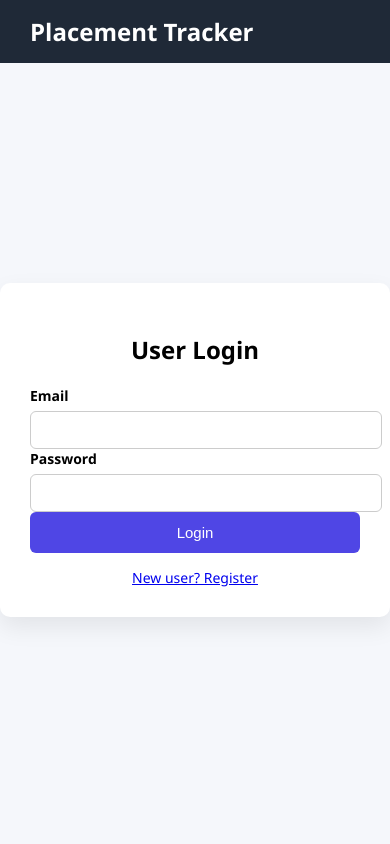
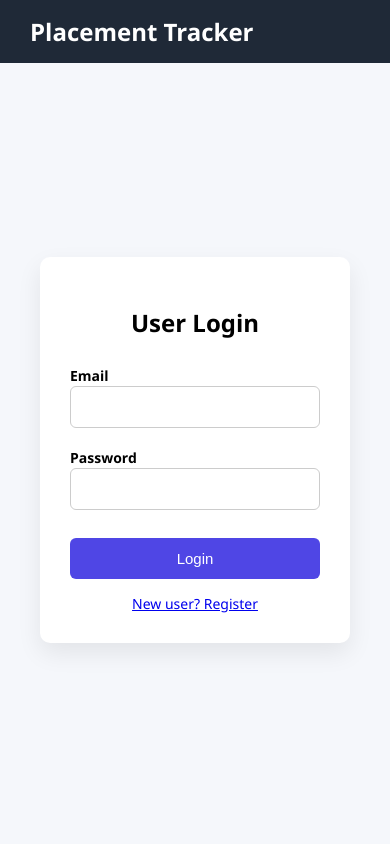
Before and after one commit to SSD1807/placement-tracker, a Flask app: page /login in a window 390 px wide. Run offline with Flask 3, Linux system fonts and the light colour scheme.

Commit message:
UI polish: responsive auth cards and CSS cleanup

```diff
--- a/static/style.css
+++ b/static/style.css
@@ -1,11 +1,17 @@
 /* =========================================================
-   GLOBAL
+   GLOBAL RESET & BASE
 ========================================================= */
+* {
+    box-sizing: border-box;
+}
+
 body {
     font-family: "Segoe UI", sans-serif;
     background-color: #f5f7fb;
     margin: 0;
     padding: 0;
+    width: 100%;
+    overflow-x: hidden;
 }
 
 /* =========================================================
@@ -36,38 +42,39 @@ body {
 }
 
 /* =========================================================
-   PAGE LAYOUT / CARDS
+   PAGE CONTAINERS
 ========================================================= */
-.page-container {
+.page-container,
+.auth-page {
+    min-height: calc(100vh - 70px);
     display: flex;
     justify-content: center;
     align-items: center;
-    min-height: 100vh;
+    padding: 20px;
 }
 
+/* =========================================================
+   CARD
+========================================================= */
 .card {
     background: #ffffff;
     padding: 30px;
-    width: 400px;
+    width: 100%;
+    max-width: 420px;
     border-radius: 10px;
     box-shadow: 0 10px 25px rgba(0,0,0,0.08);
+    margin: 20px;
 }
 
 .card h2 {
-    margin-bottom: 20px;
+    margin-bottom: 25px;
     text-align: center;
 }
 
 /* =========================================================
    FORMS
 ========================================================= */
-.form-group {
-    margin-bottom: 15px;
-}
-
 label {
-    display: block;
-    margin-bottom: 6px;
     font-weight: 600;
     font-size: 14px;
 }
@@ -76,7 +83,7 @@ input,
 select,
 button {
     width: 100%;
-    padding: 10px;
+    padding: 12px;
     border-radius: 6px;
     border: 1px solid #ccc;
     font-size: 14px;
@@ -98,7 +105,6 @@ button,
     border: none;
     cursor: pointer;
     font-size: 15px;
-    padding: 12px;
     border-radius: 6px;
 }
 
@@ -107,9 +113,8 @@ button:hover,
     background-color: #4338ca;
 }
 
-.back-link,
-.link {
-    display: block;
+.link,
+.back-link {
     margin-top: 15px;
     text-align: center;
     color: #4f46e5;
@@ -117,9 +122,33 @@ button:hover,
     font-size: 14px;
 }
 
-.back-link:hover,
-.link:hover {
+.link:hover,
+.back-link:hover {
     text-decoration: underline;
+}
+
+/* =========================================================
+   AUTH CARD (LOGIN / REGISTER)
+========================================================= */
+.auth-card {
+    display: flex;
+    flex-direction: column;
+    align-items: center;
+}
+
+.auth-card form {
+    width: 100%;
+    display: flex;
+    flex-direction: column;
+    gap: 18px;
+}
+
+.auth-card button {
+    margin-top: 10px;
+}
+
+.auth-card h2 {
+    text-align: center;
 }
 
 /* =========================================================
@@ -172,8 +201,12 @@ tr:hover {
 /* =========================================================
    DEADLINE HIGHLIGHTING
 ========================================================= */
+tr.soon {
+    background-color: #fff7ed;
+}
+
 tr.urgent {
-    background-color: #fff3cd;
+    background-color: #fee2e2;
 }
 
 tr.expired {
@@ -186,7 +219,7 @@ tr.expired {
 }
 
 /* =========================================================
-   BADGES (PLACEMENT / INTERNSHIP)
+   BADGES
 ========================================================= */
 .badge {
     padding: 4px 10px;
@@ -207,15 +240,8 @@ tr.expired {
 }
 
 /* =========================================================
-   EMPTY STATES
+   ACTION BUTTONS
 ========================================================= */
-.empty-text {
-    margin-top: 20px;
-    color: #6b7280;
-    font-size: 14px;
-}
-
-/* ---------- ACTION BUTTONS ---------- */
 .btn-edit {
     background-color: #2563eb;
     color: white;
@@ -243,22 +269,42 @@ tr.expired {
     background-color: #b91c1c;
 }
 
-/* ---------- ROW HIGHLIGHT ---------- */
-tr.soon {
-    background-color: #fff7ed;
+/* =========================================================
+   EMPTY STATE
+========================================================= */
+.empty-text {
+    margin-top: 20px;
+    color: #6b7280;
+    font-size: 14px;
 }
 
-tr.urgent {
-    background-color: #fee2e2;
-}
-/* ---------- AUTH PAGE CENTERING ---------- */
-.auth-page {
-    min-height: calc(100vh - 70px);
-    display: flex;
-    justify-content: center;
-    align-items: center;
+/* =========================================================
+   RESPONSIVE
+========================================================= */
+@media (max-width: 768px) {
+    table {
+        font-size: 13px;
+    }
+
+    th,
+    td {
+        padding: 8px;
+    }
+
+    .dashboard-container {
+        padding: 10px;
+    }
 }
 
-.auth-card {
-    width: 420px;
+@media (max-width: 600px) {
+    .dashboard-header {
+        flex-direction: column;
+        align-items: flex-start;
+        gap: 10px;
+    }
+
+    .add-btn {
+        width: 100%;
+        text-align: center;
+    }
 }
--- a/templates/add_application.html
+++ b/templates/add_application.html
@@ -29,6 +29,7 @@
       <div class="form-group">
         <label>Stage</label>
         <select name="stage" required>
+          <option>Applied</option>
           <option>Last Date to Apply</option>
           <option>Online Test</option>
           <option>GD</option>
--- a/templates/login.html
+++ b/templates/login.html
@@ -15,11 +15,15 @@
         <h2>User Login</h2>
 
         <form method="POST">
-            <label>Email</label>
-            <input type="email" name="email" required>
+            <div>
+                <label>Email</label>
+                <input type="email" name="email" required>
+            </div>
 
-            <label>Password</label>
-            <input type="password" name="password" required>
+            <div>
+                <label>Password</label>
+                <input type="password" name="password" required>
+            </div>
 
             <button type="submit">Login</button>
         </form>
```
Also changed, not shown: templates/register.html (+7 -0 lines).
